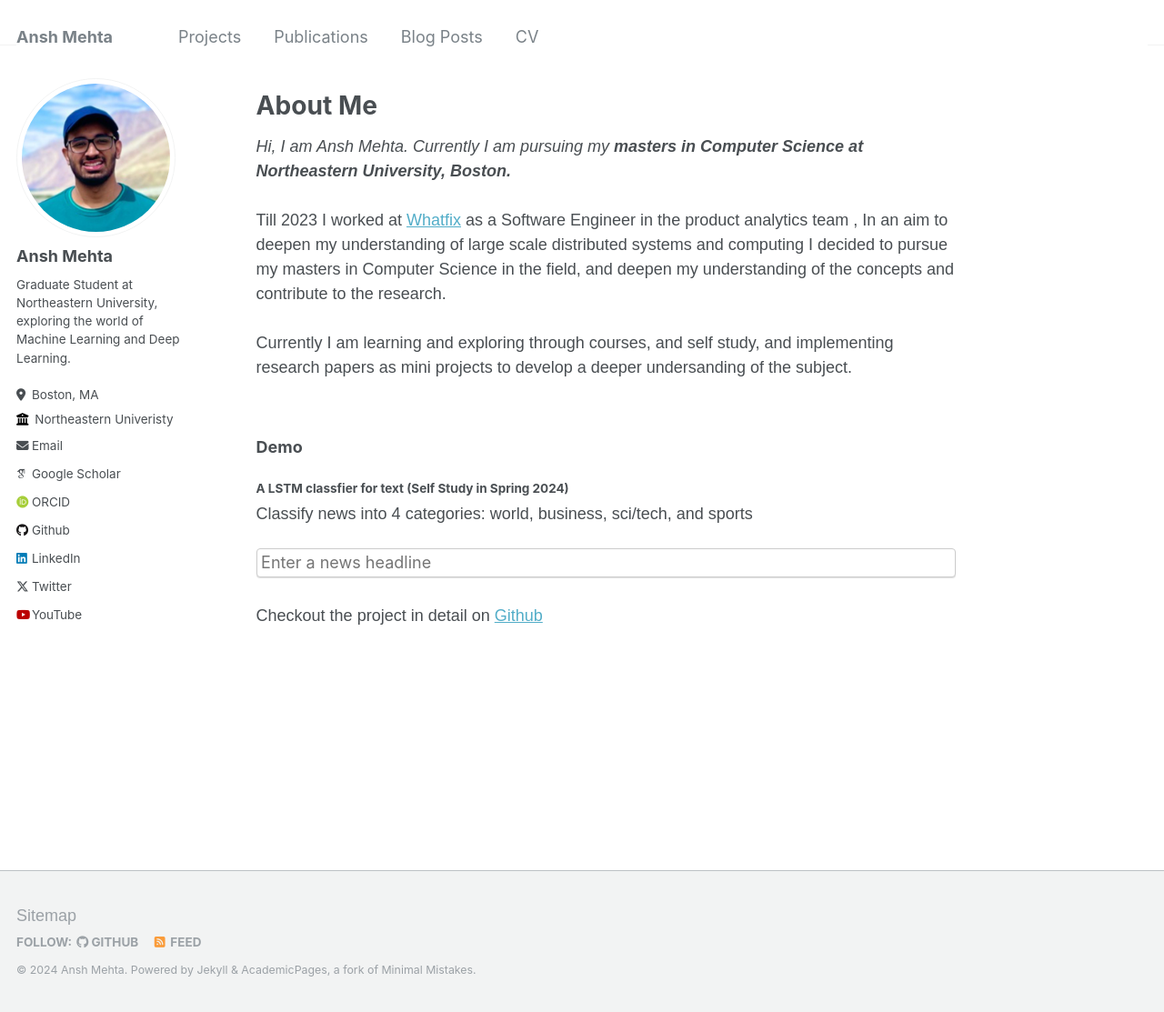
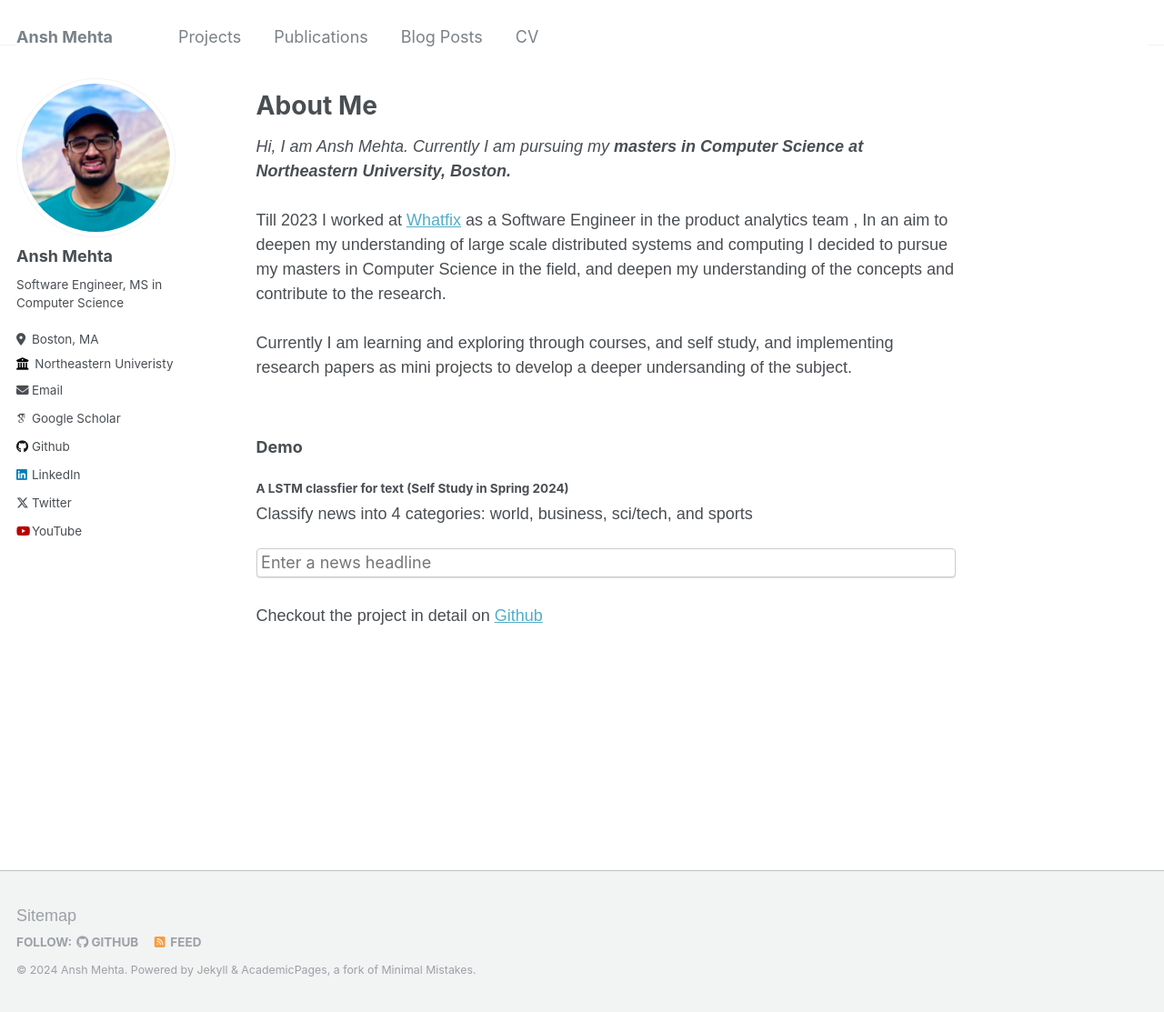
Before and after one commit to anshmehtamm/anshmehtamm.github.io, a Jekyll site: the page built from _pages/about.html, in a window 1280 px wide and 1113 px high. Shown: the whole window at 91% size. Built offline with Jekyll 4.4.1, drawn with Linux system fonts in a browser that asks for light colours; some web fonts are replaced.

Commit message:
url changes

```diff
--- a/_config.yml
+++ b/_config.yml
@@ -13,7 +13,7 @@
 name                     : &name "Ansh Mehta"
 description              : &description "personal description"
 url                      : https://anshmehtamm.github.io # the base hostname & protocol for your site e.g. "https://mmistakes.github.io"
-baseurl                  : "/personal-website" # the subpath of your site, e.g. "/blog"
+baseurl                  : "" # the subpath of your site, e.g. "/blog"
 repository               : "anshmehtamm/anshmehtamm.github.io"
 
 # Site Author - The following control what appear as part of the author content on the side bar.
@@ -24,17 +24,17 @@
   avatar           : "profilepoc.jpeg"
   name             : "Ansh Mehta"
   pronouns         : # example: "she/her"
-  bio              : "Graduate Student at Northeastern University, exploring the world of Machine Learning and Deep Learning."
+  bio              : "Software Engineer, MS in Computer Science"
   location         : "Boston, MA"
   employer         : "Northeastern Univeristy"
   uri              : # URL
-  email            : "mehta.ansh1@northeastern.edu"
+  email            : "anshmehtamm@gmail.com"
 
   # Academic websites
   arxiv            : # URL - Update with the correct link to your profile
   googlescholar    : "https://scholar.google.com/citations?user=MHwIJ1YAAAAJ&hl=en"
   impactstory      : # URL
-  orcid            : "http://orcid.org/yourorcidurl"
+  orcid            : # URL
 
   # Repositories and software development
   github           : "anshmehtamm"
@@ -67,7 +67,7 @@
 
 # Site Settings
 teaser                   :  # filename of teaser fallback teaser image placed in /images/, .e.g. "500x300.png"
-breadcrumbs              : false # true, false (default)
+breadcrumbs              : true # true, false (default)
 words_per_minute         : 160
 future                   : true
 read_more                : "disabled" # if enabled, adds "Read more" links to excerpts
--- a/_data/authors.yml
+++ b/_data/authors.yml
@@ -2,7 +2,7 @@
 
 Name Name:
   name        : "Ansh Mehta"
-  uri         : "http://anshmehtamm.github.io/personal-website"
+  uri         : "http://anshmehtamm.github.io"
   email       : "mehta.ansh1@northeastern.edu"
   bio         : ""
   avatar      : "images/profilepoc.jpeg"
```
